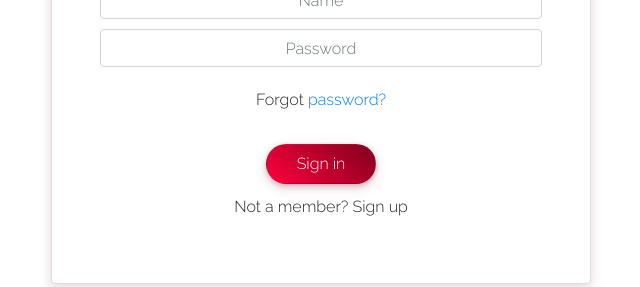
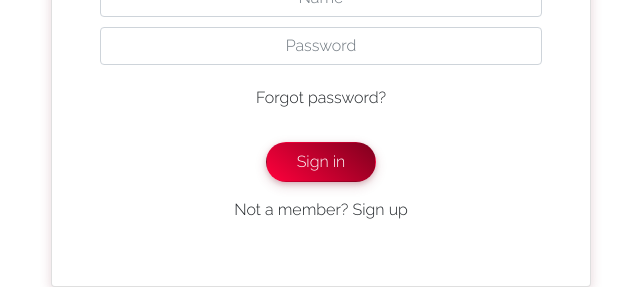
Before and after one commit to lukeowaincharles/react-app-test, a React (Create React App) app: page / in a window 1280 px wide. Shown: the part 155-442 px from the top of the page, without its empty margins (319-959 px from the left). Built offline with nearby package versions, Linux system fonts and the light colour scheme.

Commit message:
Remove whitespace and commented out sections, remove 'hardcoded styles'

```diff
--- a/src/components/FormSignIn.js
+++ b/src/components/FormSignIn.js
@@ -47,7 +47,7 @@ class FormSignIn extends React.Component {
   render() {
     return (
       <div>
-        {this.state.welcomeConnect ? (
+        { this.state.welcomeConnect ? (
           <Welcome uName={this.state.trueUsername} />
         ) : this.state.isSign ? (
           <Signup dataState={this.state} isClick={this.state.welcomeConnect} />
@@ -78,7 +78,14 @@ class FormSignIn extends React.Component {
                           placeholder="Password"
                         />
                       </div>
-                      <p className="forgotPassword py-3">Forgot <a href="#!" className="">password?</a></p>
+                      <p className="forgotPassword py-3"
+                      // add onclick function here
+                      // onClick={this.}
+                      style={{
+                        cursor: "pointer"
+                      }}
+                      >
+                      Forgot password?</p>
                       <div className="text-center mt-3 mb-3">
                         <button className="button btn" onClick={this.Control}>
                           Sign in
@@ -87,9 +94,6 @@ class FormSignIn extends React.Component {
                       <p
                       onClick={this.SignUp}
                       style={{
-                        textAlign: "center",
-                        color: "#262626",
-                        marginTop: "-5px",
                         cursor: "pointer"
                       }}
                       >
--- a/src/components/FormSignUp.js
+++ b/src/components/FormSignUp.js
@@ -1,5 +1,4 @@
 import React, { Component } from 'react'
-// import LoginButton from './LoginButton';
 import FormSignIn from "./FormSignIn"
 
 class FormSignUp extends Component {
@@ -34,8 +33,7 @@ class FormSignUp extends Component {
   render() {
     return (
       <div>
-      {
-        this.state.isSignUp ?
+      { this.state.isSignUp ?
         <FormSignIn newUser={this.state.newUser}/>
         :
         <section className="form__sign-in">
@@ -64,9 +62,6 @@ class FormSignUp extends Component {
                       <p
                         onClick={this.SignUp}
                         style={{
-                          textAlign: "center",
-                          color: "#262626",
-                          marginTop: "-5px",
                           cursor: "pointer"
                         }}
                         >
@@ -81,131 +76,8 @@ class FormSignUp extends Component {
         </section>
       }
       </div>
-
-
-
-
-
     )
   }
 }
 
 export default FormSignUp;
-
-
-
-// class FormSignUp extends React.Component {
-
-//   // getInitialState : function() {
-//   //   return { showMe : false };
-//   // },
-//   // onClick : function() {
-//   //   this.setState({ showMe : true});
-//   // },
-//   // render : function () {
-//   //   if(this.state.showMe) {
-//   //     return (
-
-//   //     )
-//   //   } else {
-//   //     return (
-
-//   //     )
-//   //   }
-//   // }
-
-
-
-//   constructor(props) {
-//     super(props);
-//     this.state = {addClass: false}
-//   }
-//   toggle() {
-//     this.setState({addClass: !this.state.addClass});
-//   }
-//   render() {
-//     let changeMe = [""];
-//     if(this.state.addClass) {
-//       changeMe.push('is-active');
-//     }
-//     return (
-//       <section className="form__sign-in">
-//         <div className="container">
-//           <div className="row">
-//             <div className="col-md-6 offset-md-3">
-//               <div className="card">
-//                 <div className="card__body p-5">
-//                   <div className="text-center">
-//                     <h3>Sign up</h3>
-//                     <div className="name">
-//                       <input className={changeMe.join('')}onClick={this.toggle.bind(this)} label="Name" id="name" />
-//                       <label for="name">Your name</label>
-//                     </div>
-//                     <div className="email">
-//                       <input className={changeMe.join('')}onClick={this.toggle.bind(this)}  label="Your email" id="email" />
-//                       <label for="email">Your email</label>
-//                     </div>
-//                     <div className="password">
-//                       <input className={changeMe.join('')}onClick={this.toggle.bind(this)}  label="Your password" id="password" />
-//                       <label for="password">Your password</label>
-//                     </div>
-//                     <div className="text-center mb-3">
-//                       <LoginButton />
-//                     </div>
-//                     <p
-//                     onClick={this.SignUp}
-//                     style={{
-//                       textAlign: "center",
-//                       color: "#262626",
-//                       marginTop: "-5px",
-//                       cursor: "pointer"
-//                     }}
-//                     >Already have an <a href="#!">Account</a>?</p>
-//                   </div>
-//                 </div>
-//               </div>
-//             </div>
-//           </div>
-//         </div>
-//       </section>
-//     )
-//   }
-// }
-
-// const FormSignUp = () => {
-//     return (
-//       <section className="form__sign-in">
-//         <div className="container">
-//           <div className="row">
-//             <div className="col-md-6 offset-md-3">
-//               <div className="card">
-//                 <div className="card__body p-5">
-//                   <div className="text-center">
-//                     <h3>Sign up</h3>
-//                     <div className="name">
-//                       <input label="Name" id="name" />
-//                       <label for="name">Your name</label>
-//                     </div>
-//                     <div className="email">
-//                       <input label="Your email" id="email" />
-//                       <label for="email">Your email</label>
-//                     </div>
-//                     <div className="password">
-//                       <input label="Your password" id="password" />
-//                       <label for="password">Your password</label>
-//                     </div>
-//                     <div className="text-center mb-3">
-//                       <LoginButton />
-//                     </div>
-//                     <p>Already have an <a href="#!">Account</a>?</p>
-//                   </div>
-//                 </div>
-//               </div>
-//             </div>
-//           </div>
-//         </div>
-//       </section>
-//     )
-//   }
-
-  // export default FormSignUp;
```
